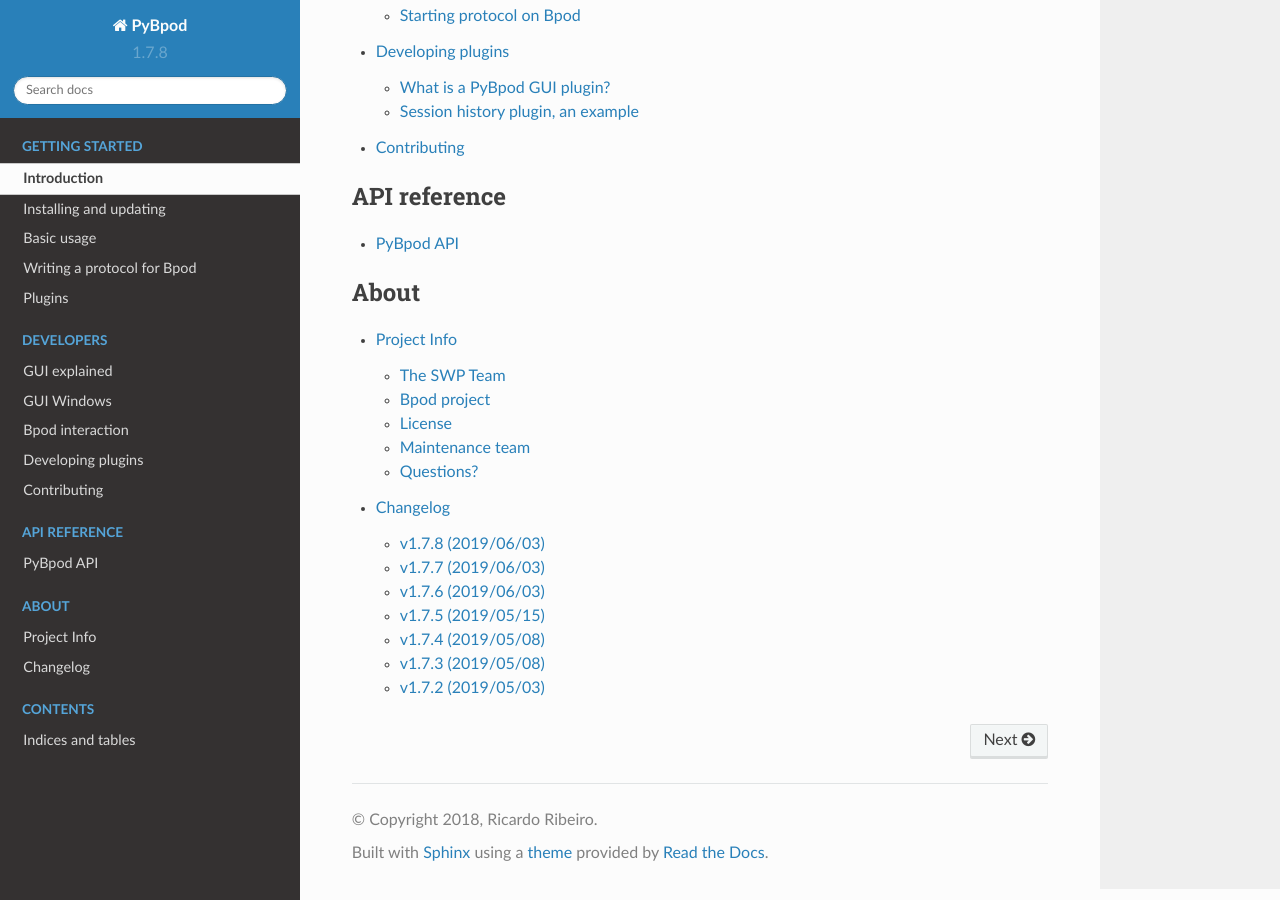
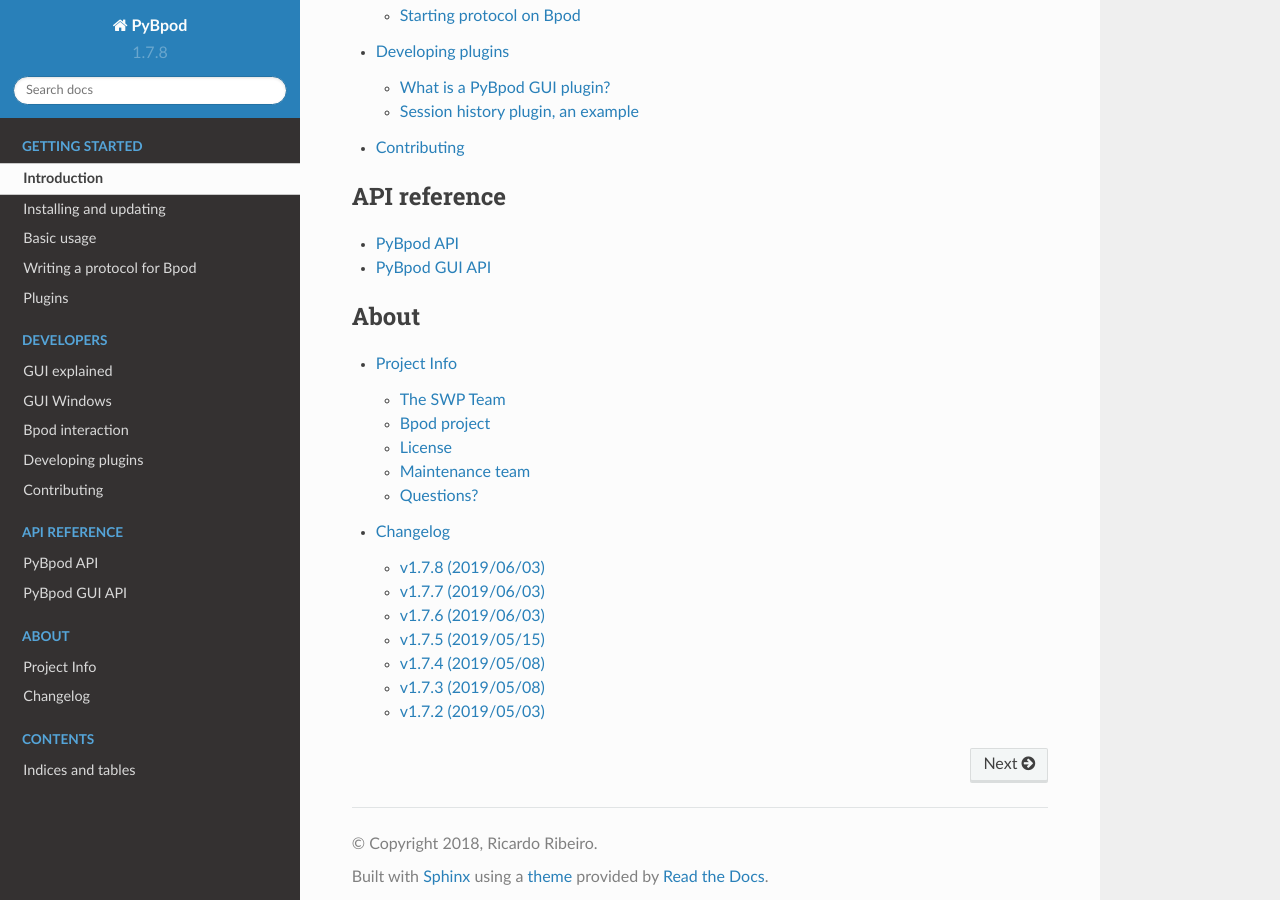
Before and after one commit to pybpod/pybpod, a Sphinx documentation site: the page built from docs/source/index.rst, in a window 1280 px wide and 900 px high, scrolled down 3034 px. Built offline with Sphinx 7.4.7 and the Read the Docs theme 2.0.0, drawn with Linux system fonts in a browser that asks for light colours.

Commit message:
Add link to PyBpod's GUI API to TOC of docs

```diff
--- a/docs/source/index.rst
+++ b/docs/source/index.rst
@@ -81,6 +81,7 @@
    :caption: API reference
 
    PyBpod API <https://pybpod-api.readthedocs.io/>
+   PyBpod GUI API <https://pybpod-gui-api.readthedocs.io/>
 
 .. toctree::
    :maxdepth: 4
```
